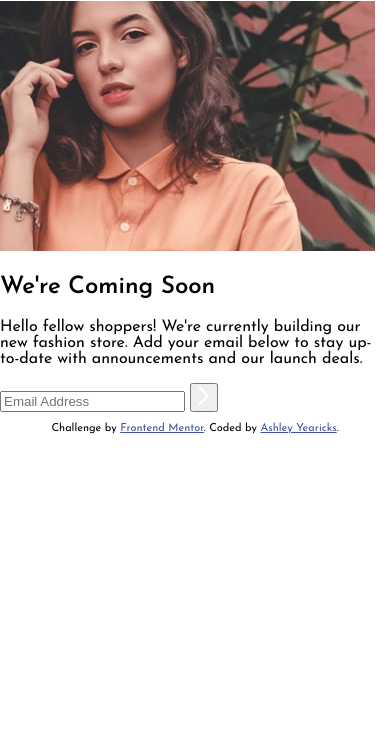
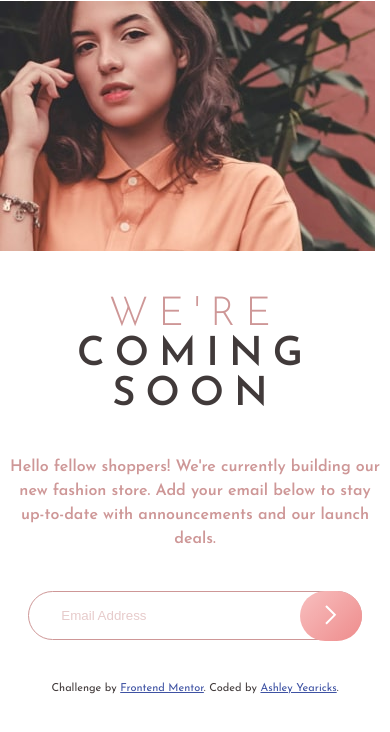
Before and after one commit to ayearicks/base-apparel-coming-soon-master, a plain HTML site: page index.html in a window 390 px wide. Shown: the part 94-826 px from the top of the page. Drawn offline with Linux system fonts and the light colour scheme.

Commit message:
mobile style standards

```diff
--- a/index.html
+++ b/index.html
@@ -25,7 +25,7 @@
       <img src="images/hero-desktop.jpg" alt="woman in front of plant">
     </section>
 
-    <section>
+    <section id="body-text">
       <div><h1><span>We're</span> Coming Soon</h1></div>
       <div><p>Hello fellow shoppers! We're currently building our new fashion store.
         Add your email below to stay up-to-date with announcements and our launch deals.
--- a/styles.scss
+++ b/styles.scss
@@ -11,8 +11,11 @@ html {
 
 body {
     font-family: 'Josefin Sans', sans-serif;
+    font-weight: 400;
     margin: 0;
     padding: 0;
+    color: hsl(0, 6%, 24%);
+    background: linear-gradient(135deg hsl(0, 0%, 100%),hsl(0, 100%, 98%));
 }
 
 
@@ -35,10 +38,65 @@ header {
 
 
 /* Body */
+#body-text {
+    h1 {
+        letter-spacing: 10px;
+        font-size: 40px;
+        text-transform: uppercase;
+        text-align: center;
+        width: 80%;
+        margin: 2.5rem auto 2rem auto;
 
+        span {
+            color: hsl(0, 36%, 70%);
+            font-weight: 300;
+        }
+    }
+
+    p {
+        color:hsl(0, 36%, 70%);
+        line-height: 1.5;
+        text-align: center;
+        margin: 0 auto;
+        padding: .5rem;
+        font-weight: 600;
+    }
+}
 
 
 /* Form */
+#email-form {
+    width: 90%;
+    margin: 0 auto;
+    text-align: center;
+    position: relative;
+
+    input {
+        margin: 2rem auto;
+        width: 95%;
+        border: 1px solid hsl(0, 36%, 70%);
+        border-radius: 30px;
+        padding: 1rem 2rem;
+    }
+
+    input::placeholder{
+            color: hsl(0, 36%, 70%);
+            opacity: .5;
+        }
+
+    button[type=submit] {
+        background: linear-gradient(135deg,hsl(0, 80%, 86%),hsl(0, 74%, 74%));
+        border-radius: 30px;
+        padding: 13.5px 25px;
+        border: 0;
+        margin-left: -62px;
+        margin-top: 2rem;
+        position: absolute;
+        z-index: 2;
+    }
+
+
+}
 
 
 
```
Also changed, not shown: styles.css, 1 other file.
